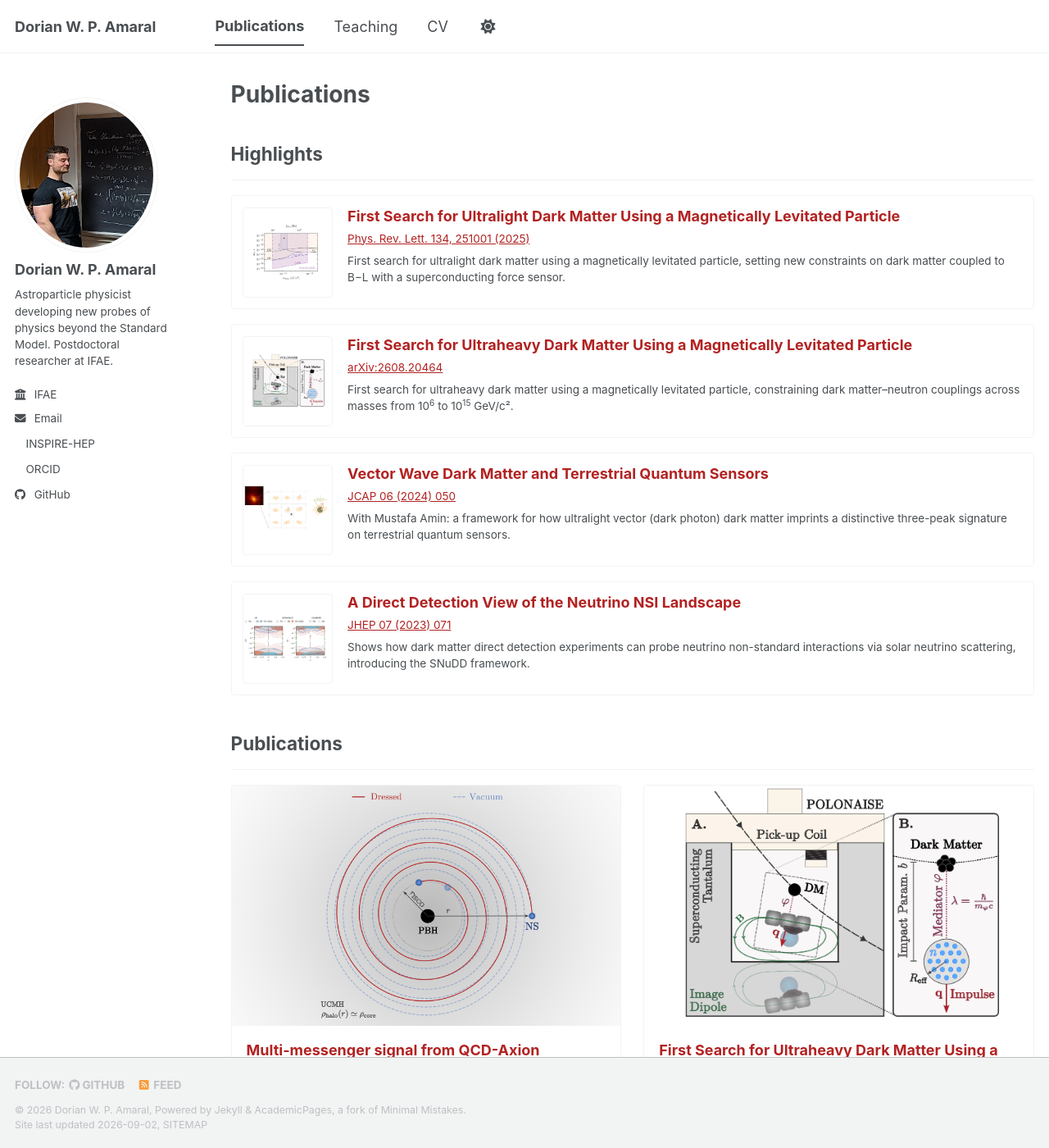
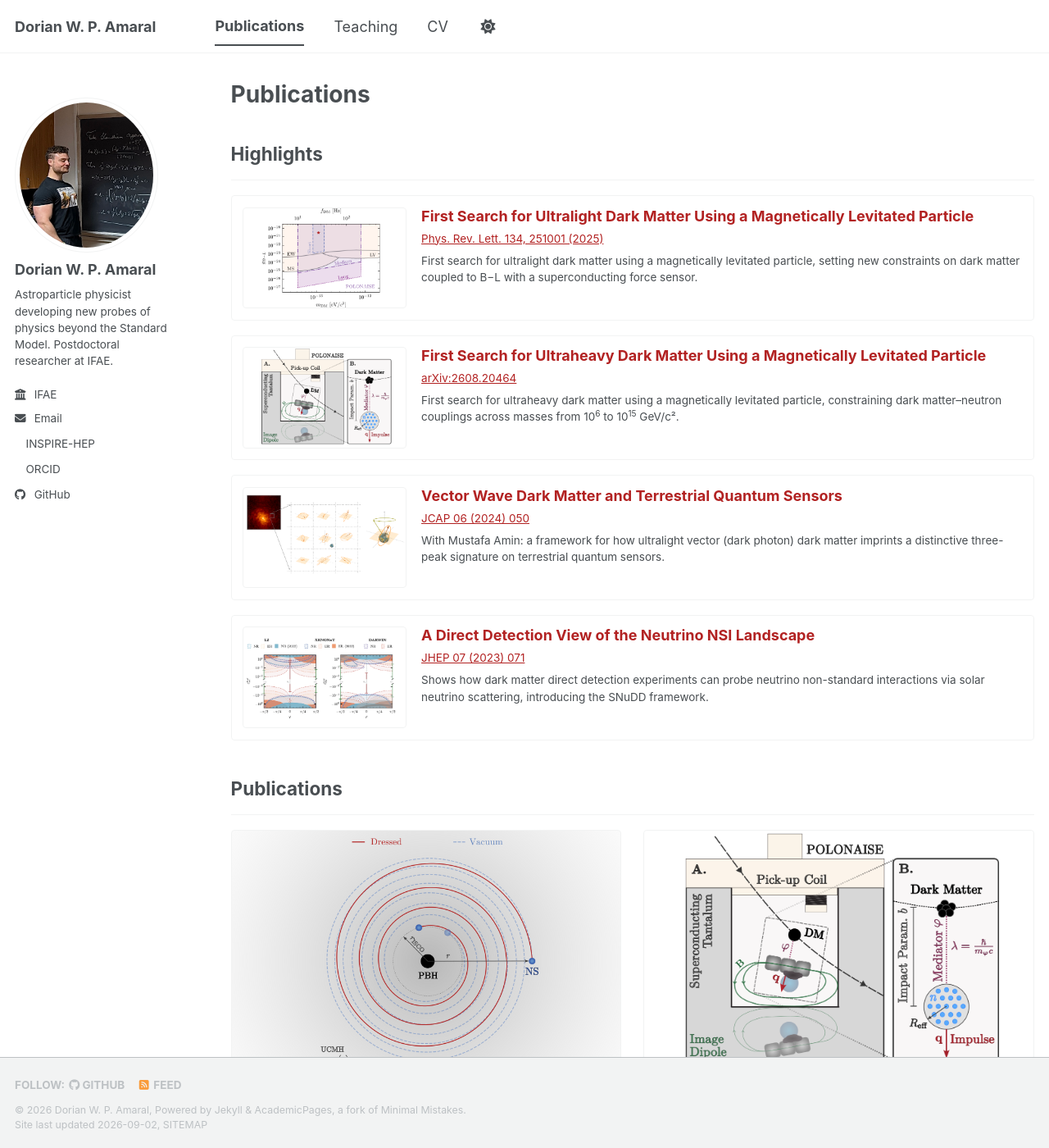
Before and after one commit to dwpamaral/dwpamaral.github.io, a Jekyll site: the page built from _pages/publications.html, in a window 1280 px wide and 1400 px high. Shown: the whole window at 82% size. Built offline with Jekyll 4.4.1, drawn with Linux system fonts in a browser that asks for light colours; a style sheet for code colours, icons or effects is not loaded.

Commit message:
Change image size for highlight

```diff
--- a/_sass/layout/_archive.scss
+++ b/_sass/layout/_archive.scss
@@ -190,15 +190,14 @@
 
   img {
     display: block;
-    width: 80px;
-    height: 80px;
+    width: 140px;
+    aspect-ratio: 1.618 / 1; // golden ratio, same as publication card images
     border-radius: $border-radius;
     border: 1px solid var(--global-border-color);
     object-fit: contain;
 
     @include breakpoint($medium) {
-      width: 110px;
-      height: 110px;
+      width: 200px;
     }
   }
 }
```
